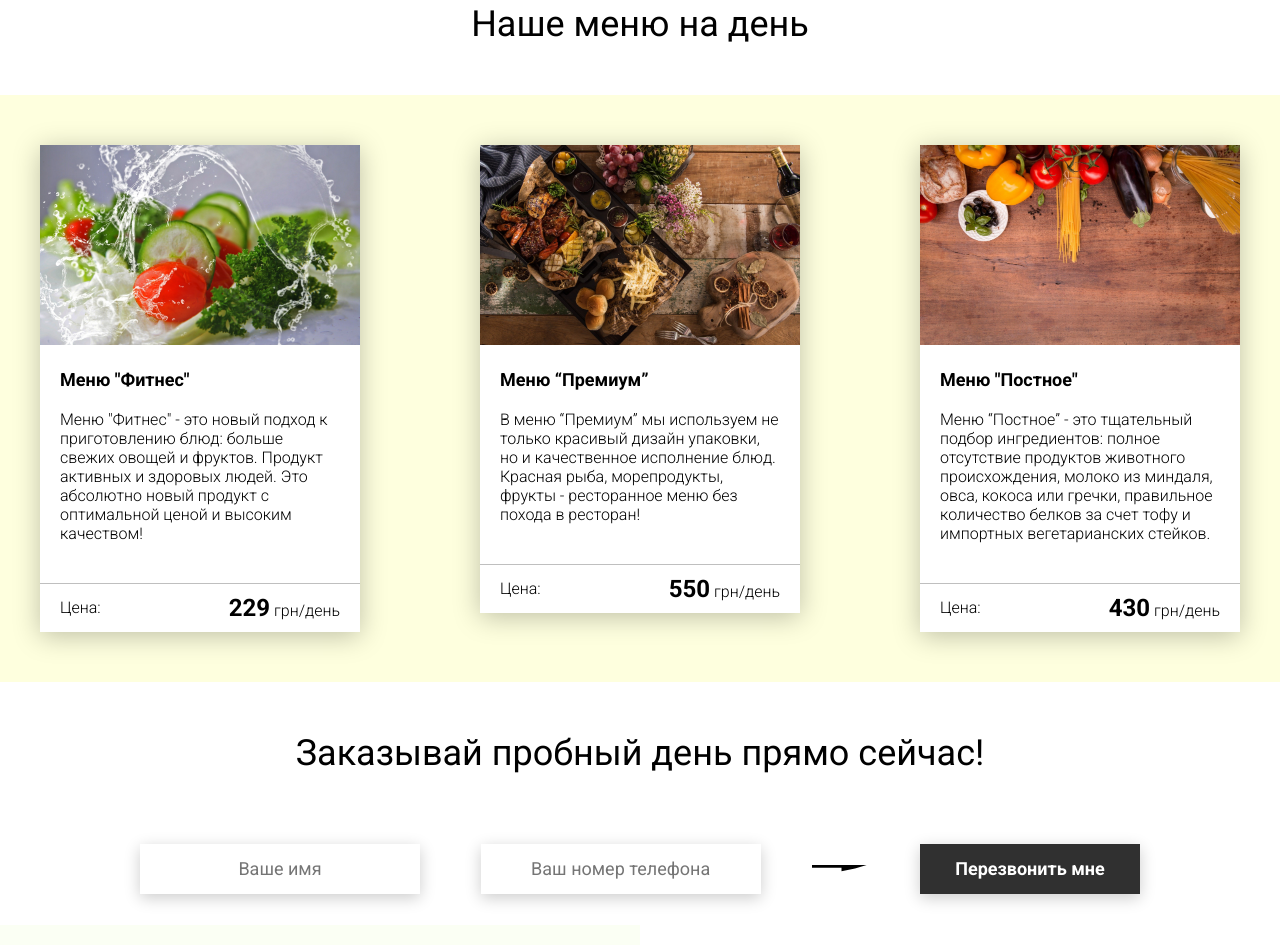
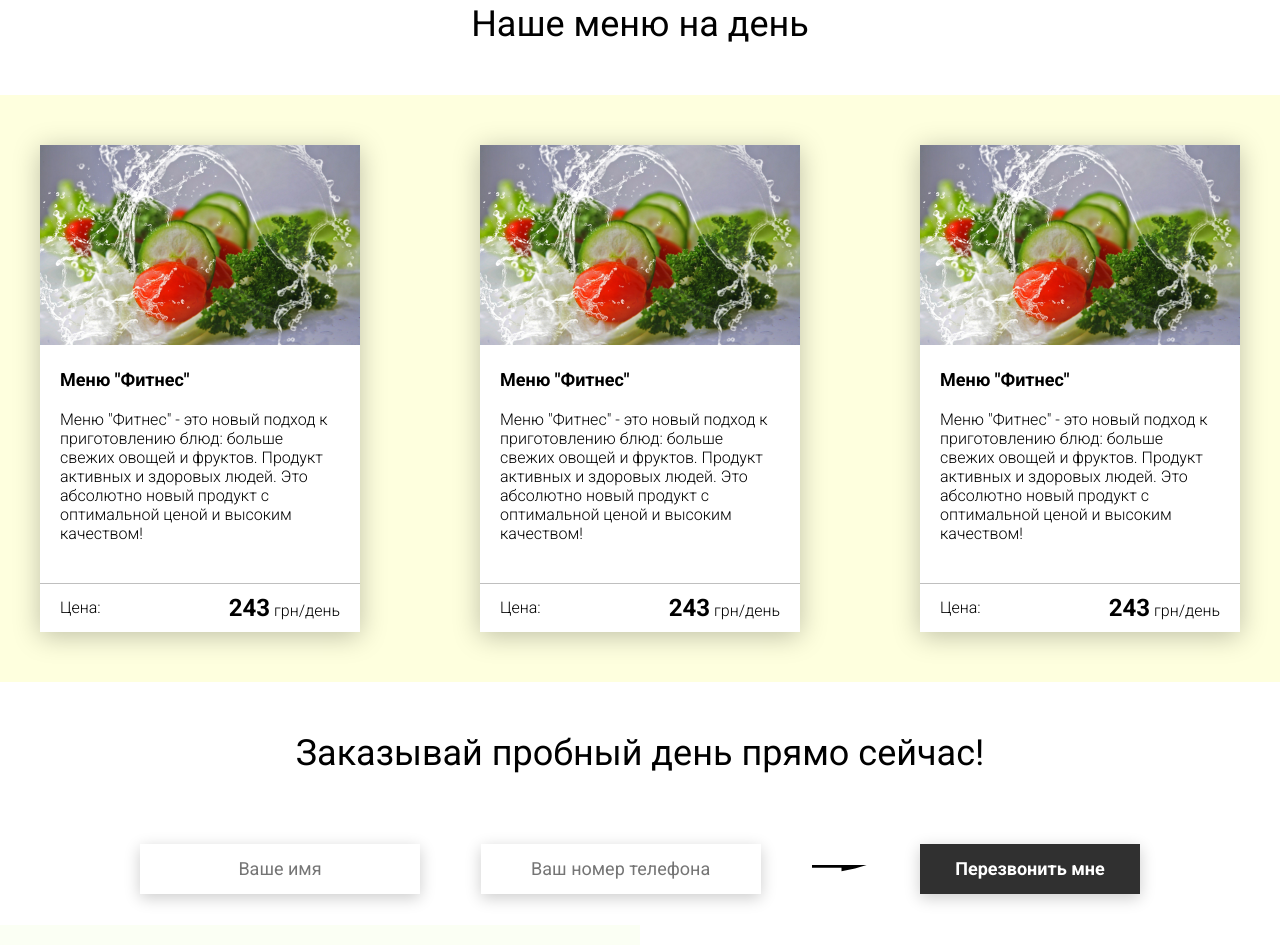
Before and after one commit to xoriln/Food, a plain HTML site: page index.html in a window 1280 px wide. Shown: the part 2551-3496 px from the top of the page. Drawn offline with Linux system fonts and the light colour scheme.

Commit message:
render MenuCard

```diff
--- a/index.html
+++ b/index.html
@@ -185,36 +185,6 @@
 
         <div class="menu__field">
             <div class="container">
-                <div class="menu__item">
-                    <img src="img/tabs/vegy.jpg" alt="vegy">
-                    <h3 class="menu__item-subtitle">Меню "Фитнес"</h3>
-                    <div class="menu__item-descr">Меню "Фитнес" - это новый подход к приготовлению блюд: больше свежих овощей и фруктов. Продукт активных и здоровых людей. Это абсолютно новый продукт с оптимальной ценой и высоким качеством!</div>
-                    <div class="menu__item-divider"></div>
-                    <div class="menu__item-price">
-                        <div class="menu__item-cost">Цена:</div>
-                        <div class="menu__item-total"><span>229</span> грн/день</div>
-                    </div>
-                </div>
-                <div class="menu__item">
-                    <img src="img/tabs/elite.jpg" alt="elite">
-                    <h3 class="menu__item-subtitle">Меню “Премиум”</h3>
-                    <div class="menu__item-descr">В меню “Премиум” мы используем не только красивый дизайн упаковки, но и качественное исполнение блюд. Красная рыба, морепродукты, фрукты - ресторанное меню без похода в ресторан!</div>
-                    <div class="menu__item-divider"></div>
-                    <div class="menu__item-price">
-                        <div class="menu__item-cost">Цена:</div>
-                        <div class="menu__item-total"><span>550</span> грн/день</div>
-                    </div>
-                </div>
-                <div class="menu__item">
-                    <img src="img/tabs/post.jpg" alt="post">
-                    <h3 class="menu__item-subtitle">Меню "Постное"</h3>
-                    <div class="menu__item-descr">Меню “Постное” - это тщательный подбор ингредиентов: полное отсутствие продуктов животного происхождения, молоко из миндаля, овса, кокоса или гречки, правильное количество белков за счет тофу и импортных вегетарианских стейков. </div>
-                    <div class="menu__item-divider"></div>
-                    <div class="menu__item-price">
-                        <div class="menu__item-cost">Цена:</div>
-                        <div class="menu__item-total"><span>430</span> грн/день</div>
-                    </div>
-                </div>
             </div>
         </div>
     </div>
--- a/js/script.js
+++ b/js/script.js
@@ -85,4 +85,64 @@ window.addEventListener('DOMContentLoaded', () => {
     }
 
     setClock('.timer', deadline);
+
+    class MenuCard {
+        constructor (src, alt, title, descr, price, parentSelector) {
+            this.src = src;
+            this.alt = alt;
+            this.title = title;
+            this.descr = descr;
+            this.parent = document.querySelector(parentSelector);
+            this.price = price;
+            this.transfer = 27;
+            this.changeTOUAN();
+        }
+
+        changeTOUAN() {
+            this.price *= this.transfer;
+        }
+
+        render() {
+            const element = document.createElement('div');
+            element.innerHTML = `
+                <div class="menu__item">
+                        <img src=${this.src} alt=${this.alt}>
+                        <h3 class="menu__item-subtitle">${this.title}</h3>
+                        <div class="menu__item-descr">${this.descr}</div>
+                        <div class="menu__item-divider"></div>
+                        <div class="menu__item-price">
+                            <div class="menu__item-cost">Цена:</div>
+                            <div class="menu__item-total"><span>${this.price}</span> грн/день</div>
+                        </div>
+                </div>
+            `;
+            this.parent.append(element);
+        }
+    }
+    new MenuCard(
+        "img/tabs/vegy.jpg",
+        "vegy",
+        'Меню "Фитнес"',
+        'Меню "Фитнес" - это новый подход к приготовлению блюд: больше свежих овощей и фруктов. Продукт активных и здоровых людей. Это абсолютно новый продукт с оптимальной ценой и высоким качеством!',
+        9,
+        '.menu .container'
+        ).render();
+
+    new MenuCard(
+        "img/tabs/vegy.jpg",
+        "vegy",
+        'Меню "Фитнес"',
+        'Меню "Фитнес" - это новый подход к приготовлению блюд: больше свежих овощей и фруктов. Продукт активных и здоровых людей. Это абсолютно новый продукт с оптимальной ценой и высоким качеством!',
+        9,
+        '.menu .container'
+        ).render();
+
+    new MenuCard(
+        "img/tabs/vegy.jpg",
+        "vegy",
+        'Меню "Фитнес"',
+        'Меню "Фитнес" - это новый подход к приготовлению блюд: больше свежих овощей и фруктов. Продукт активных и здоровых людей. Это абсолютно новый продукт с оптимальной ценой и высоким качеством!',
+        9,
+        '.menu .container'
+        ).render();
 });
```
